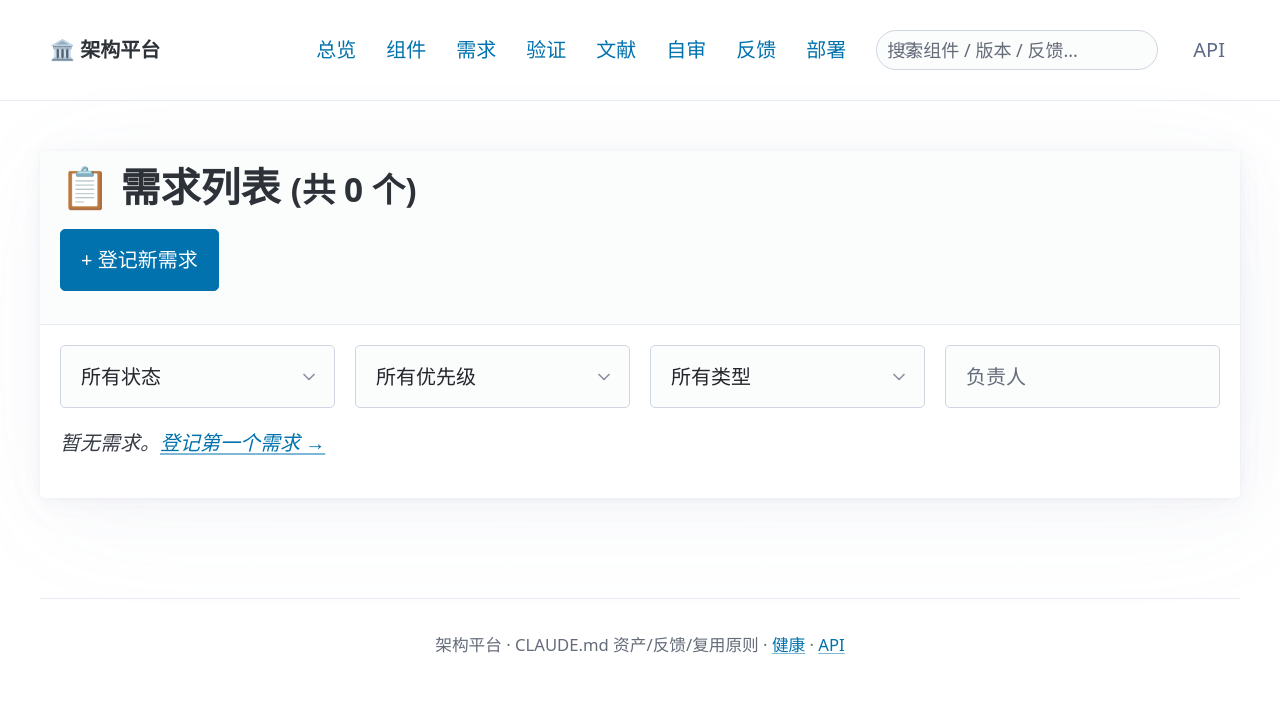
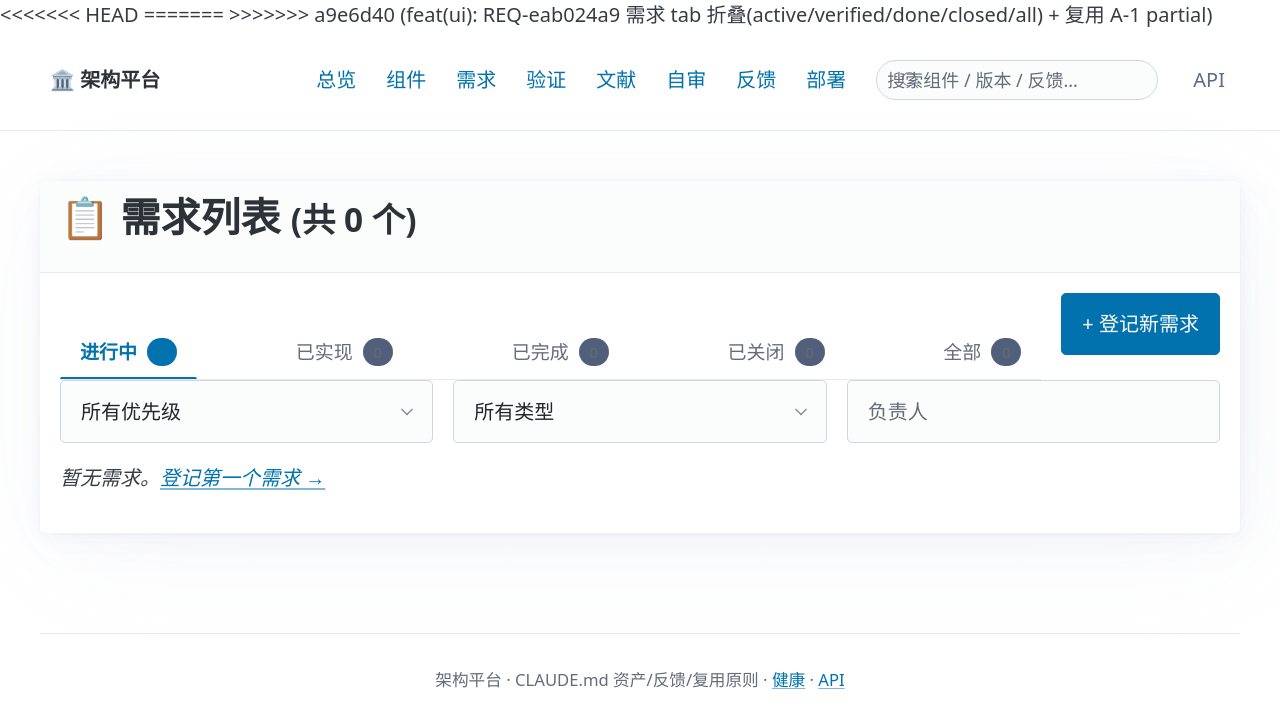
Before and after one commit to AndyWongWithAI/Architecture-Platform, a FastAPI app: page /requirements?tab=active in a window 1280 px wide. Shown: the top 728 px of the page. Run offline with FastAPI, Linux system fonts and the light colour scheme; data that the repository does not hold is empty; some libraries are stand-ins or nearby versions.

Commit message:
feat(ui): REQ-eab024a9 需求 tab 折叠(active/verified/done/closed/all) + 复用 A-1 partial (#24)
- 新建 5 个一级 tab,按 SDLC 阶段把 9 个需求状态折叠成 5 个一级桶:
  active(draft/triaged/scheduled/in_progress) / verified(implemented/verified) /
  done(complete) / closed(rejected/cancelled) / all
- 改 backend/app/ui/routes.py /requirements 路由:加 ?tab= 参数处理,
  一次拉全量(limit=200)在内存里按 tab 桶过滤 + 算各桶计数,避免 N+1;
  兼容老的 ?status= 直接传值映射到对应 tab
- 改 backend/app/templates/requirements/list.html:用 A-1 _components/tabs.html
  partial 替换原 status select,顶部右侧保留 + 登记新需求 按钮;下方 priority/type/
  assignee 二级过滤保留,加 hidden tab 输入保持 tab 状态一致
- 改 backend/app/templates/base.html:挂载 tabs.css(让 tabs partial 样式生效)

设计原则:复用 A-1 资产(tabs.html partial + tabs.css),不引入新依赖 / 不引入
新色 hex;9 个状态平铺视觉过载,折叠成 5 个阶段 tab 提升可读性。

Co-authored-by: hq <AndyWongWithAI@users.noreply.github.com>

```diff
--- a/backend/app/templates/base.html
+++ b/backend/app/templates/base.html
@@ -10,7 +10,10 @@
 
     <!-- 自定义样式 -->
     <link rel="stylesheet" href="/static/css/custom.css">
+<<<<<<< HEAD
     <!-- 复用:水平 tab(A-1 / A-2 等列表页筛选) -->
+=======
+>>>>>>> a9e6d40 (feat(ui): REQ-eab024a9 需求 tab 折叠(active/verified/done/closed/all) + 复用 A-1 partial)
     <link rel="stylesheet" href="/static/css/tabs.css">
 
     <!-- HTMX 2.x(CDN) -->
--- a/backend/app/templates/requirements/list.html
+++ b/backend/app/templates/requirements/list.html
@@ -4,20 +4,25 @@
 <article>
     <header>
         <h1>📋 需求列表 <small>(共 {{ total }} 个)</small></h1>
-        <p>
-            <a href="/requirements/new" role="button" class="primary">+ 登记新需求</a>
-        </p>
     </header>
 
-    <!-- 过滤器 -->
+    {# ——— A-2 (REQ-eab024a9):按 SDLC 阶段折叠 tab ——— #}
+    {# 9 个状态(draft/triaged/scheduled/in_progress/implemented/verified/ #}
+    {# complete/rejected/cancelled)折叠成 5 个一级 tab;复用 A-1 partial + CSS。 #}
+    <div class="list-header">
+        <div class="list-tabs">
+            {% include "_components/tabs.html" with context %}
+        </div>
+        <div class="list-actions">
+            <a href="/requirements/new" role="button" class="primary">+ 登记新需求</a>
+        </div>
+    </div>
+
+    {# ——— 二级过滤(优先级/类型/负责人) ——— #}
+    {# tab 切换的当前值也带过去,二级过滤在 tab 内生效 #}
     <form method="get" action="/requirements">
+        <input type="hidden" name="tab" value="{{ active_tab }}">
         <div class="grid">
-            <select name="status" onchange="this.form.submit()">
-                <option value="">所有状态</option>
-                {% for s in ['draft','triaged','scheduled','in_progress','implemented','verified','complete','rejected','cancelled'] %}
-                <option value="{{ s }}" {% if filters.status == s %}selected{% endif %}>{{ s | req_status_zh }}</option>
-                {% endfor %}
-            </select>
             <select name="priority" onchange="this.form.submit()">
                 <option value="">所有优先级</option>
                 {% for p in ['P0','P1','P2','P3'] %}
--- a/backend/app/ui/routes.py
+++ b/backend/app/ui/routes.py
@@ -463,6 +463,25 @@ async def healthz():
 # ===== Phase 1.2 需求模块 UI(2026-06-21)=====
 
 
+# ——— 需求 Tab 折叠(A-2 REQ-eab024a9)———
+# 需求 9 个状态太多,平铺成 9 个 tab 视觉过载。
+# 按 SDLC 阶段折叠成 5 个一级 tab(active / verified / done / closed / all)。
+# tab 是 UI 概念,后端 API 不变,客户端按状态桶过滤。
+REQ_TAB_BUCKETS = {
+    "active": ["draft", "triaged", "scheduled", "in_progress"],
+    "verified": ["implemented", "verified"],
+    "done": ["complete"],
+    "closed": ["rejected", "cancelled"],
+}
+REQ_TAB_BUCKET_LABEL = {
+    "active": "进行中",
+    "verified": "已实现",
+    "done": "已完成",
+    "closed": "已关闭",
+    "all": "全部",
+}
+
+
 @router.get("/requirements", response_class=HTMLResponse)
 async def requirements_list(
     request: Request,
@@ -471,11 +490,33 @@ async def requirements_list(
     type: Optional[str] = None,
     assignee: Optional[str] = None,
     component: Optional[str] = None,
+    tab: Optional[str] = None,
 ):
-    """需求列表(对齐 feedbacks 看板布局但用表格,8 状态 Kanban 不可读)"""
+    """需求列表(对齐 feedbacks 看板布局但用表格,9 状态按 tab 折叠)
+
+    A-2 (REQ-eab024a9) 需求 tab 折叠:
+      - 顶部 tab:active / verified / done / closed / all(按 SDLC 阶段分桶)
+      - tab 切换 ?tab=ID;老 ?status= 链接直接进 active 视图(保持兼容)
+      - 二级过滤:priority / type / assignee / component(下方 select 保留)
+      - 一次拉全量(limit=200),在内存里按 tab 过滤 + 算桶计数(避免 N+1)
+    """
+    # 1. tab → 状态桶翻译
+    active_tab = "active"
+    if tab and tab in REQ_TAB_BUCKETS:
+        active_tab = tab
+    elif tab == "all":
+        active_tab = "all"
+    elif status and status in ("draft", "triaged", "scheduled", "in_progress"):
+        active_tab = "active"
+    elif status and status in ("implemented", "verified"):
+        active_tab = "verified"
+    elif status == "complete":
+        active_tab = "done"
+    elif status and status in ("rejected", "cancelled"):
+        active_tab = "closed"
+
+    # 2. 一次拉全量,客户端按 tab 桶过滤 + 算桶计数
     params = {"limit": 200}
-    if status:
-        params["status"] = status
     if priority:
         params["priority"] = priority
     if type:
@@ -484,14 +525,53 @@ async def requirements_list(
         params["assignee"] = assignee
     if component:
         params["component_id"] = component
+
     data = await _safe_get("/api/v1/requirements", params, default={"items": [], "total": 0})
+    all_items = data.get("items", [])
+    total_all = data.get("total", len(all_items))
+
+    # 3. 按状态分桶计数
+    tab_counts = {"active": 0, "verified": 0, "done": 0, "closed": 0, "all": total_all}
+    for r in all_items:
+        s = r.get("status", "")
+        for bucket_id, statuses in REQ_TAB_BUCKETS.items():
+            if s in statuses:
+                tab_counts[bucket_id] += 1
+                break
+
+    # 4. 当前 tab 视图:在内存里按状态桶过滤(其他二级过滤已在 API 层生效)
+    if active_tab == "all":
+        items = all_items
+        total = total_all
+    else:
+        target_statuses = REQ_TAB_BUCKETS[active_tab]
+        items = [r for r in all_items if r.get("status") in target_statuses]
+        total = tab_counts[active_tab]
+
+    # 5. tabs 给 partial 用(按 active → verified → done → closed → all 顺序)
+    tabs = [
+        {"id": "active", "label": REQ_TAB_BUCKET_LABEL["active"], "count": tab_counts["active"]},
+        {"id": "verified", "label": REQ_TAB_BUCKET_LABEL["verified"], "count": tab_counts["verified"]},
+        {"id": "done", "label": REQ_TAB_BUCKET_LABEL["done"], "count": tab_counts["done"]},
+        {"id": "closed", "label": REQ_TAB_BUCKET_LABEL["closed"], "count": tab_counts["closed"]},
+        {"id": "all", "label": REQ_TAB_BUCKET_LABEL["all"], "count": tab_counts["all"]},
+    ]
+
     return templates.TemplateResponse(
         request,
         "requirements/list.html",
         {
-            "items": data.get("items", []),
-            "total": data.get("total", 0),
-            "filters": {"status": status, "priority": priority, "type": type, "assignee": assignee, "component": component},
+            "items": items,
+            "total": total,
+            "tabs": tabs,
+            "active_tab": active_tab,
+            "filters": {
+                "status": status,
+                "priority": priority,
+                "type": type,
+                "assignee": assignee,
+                "component": component,
+            },
         },
     )
 
```
